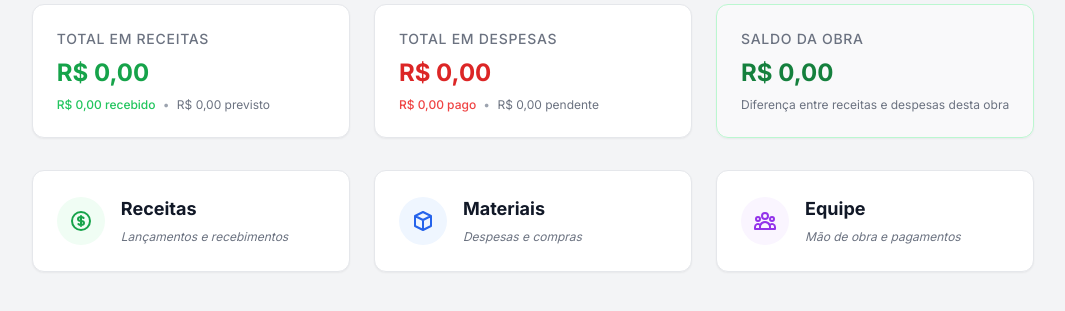
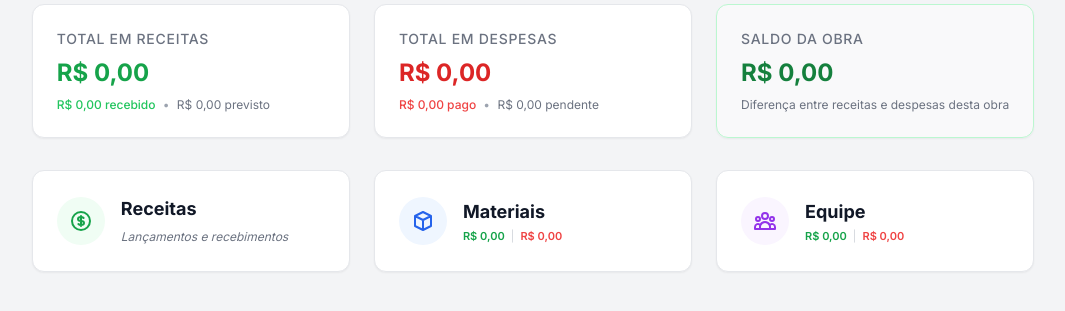
Before and after one commit to avanteservico/avanteservico, a PHP site: the page made by app/Views/financial/index.php in a window 1280 px wide. Shown: the part 135-446 px from the top of the page, without its empty margins (107-1172 px from the left). Run offline with PHP 8.4, Linux system fonts and the light colour scheme; the template is opened without the code that fills it, so the values that code supplies are empty; some libraries are stand-ins or nearby versions.

Commit message:
feat: exibe totais de pago e pendente nos cards do painel financeiro

```diff
--- a/app/Views/financial/index.php
+++ b/app/Views/financial/index.php
@@ -92,7 +92,13 @@
             <div>
                 <span
                     class="block text-lg font-bold text-gray-900 group-hover:text-primary transition-colors">Materiais</span>
-                <span class="text-xs text-gray-500 italic">Despesas e compras</span>
+                <div class="flex items-center text-[11px] mt-0.5">
+                    <span class="text-green-600 font-semibold">R$
+                        <?= number_format($materialSummary['total_paid'] ?? 0, 2, ',', '.') ?></span>
+                    <span class="text-gray-300 mx-1.5">|</span>
+                    <span class="text-red-500 font-semibold">R$
+                        <?= number_format($materialSummary['total_pending'] ?? 0, 2, ',', '.') ?></span>
+                </div>
             </div>
         </a>
 
@@ -109,7 +115,13 @@
             <div>
                 <span
                     class="block text-lg font-bold text-gray-900 group-hover:text-primary transition-colors">Equipe</span>
-                <span class="text-xs text-gray-500 italic">Mão de obra e pagamentos</span>
+                <div class="flex items-center text-[11px] mt-0.5">
+                    <span class="text-green-600 font-semibold">R$
+                        <?= number_format($paymentSummary['total_paid'] ?? 0, 2, ',', '.') ?></span>
+                    <span class="text-gray-300 mx-1.5">|</span>
+                    <span class="text-red-500 font-semibold">R$
+                        <?= number_format($paymentSummary['total_pending'] ?? 0, 2, ',', '.') ?></span>
+                </div>
             </div>
         </a>
     </div>
```
